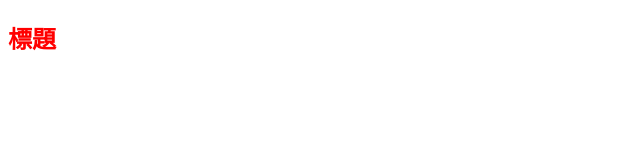
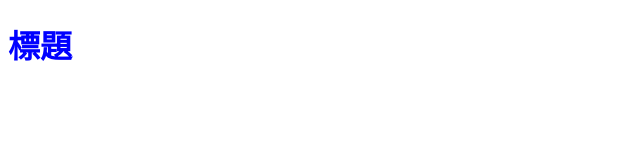
Before and after one commit to CHOU-YI-HUNG/Github1017, a plain HTML site: page index.html in a window 1280 px wide. Shown: the whole page, without its empty margins (0-640 px from the left). Drawn offline with Linux system fonts and the light colour scheme.

Commit message:
新增h2

```diff
--- a/all.css
+++ b/all.css
@@ -1,6 +1,9 @@
 body{
     color: #fff;
 }
-h2{
+h1{
     color: red;
 }
+h1{
+    color: blue;
+}
--- a/index.html
+++ b/index.html
@@ -8,7 +8,7 @@
     <title>Document</title>
 </head>
 <body>
-    <h2>標題</h2>
-
+    <h1>標題</h1>
+    <h2>副標題</h2>
 </body>
 </html>
```
